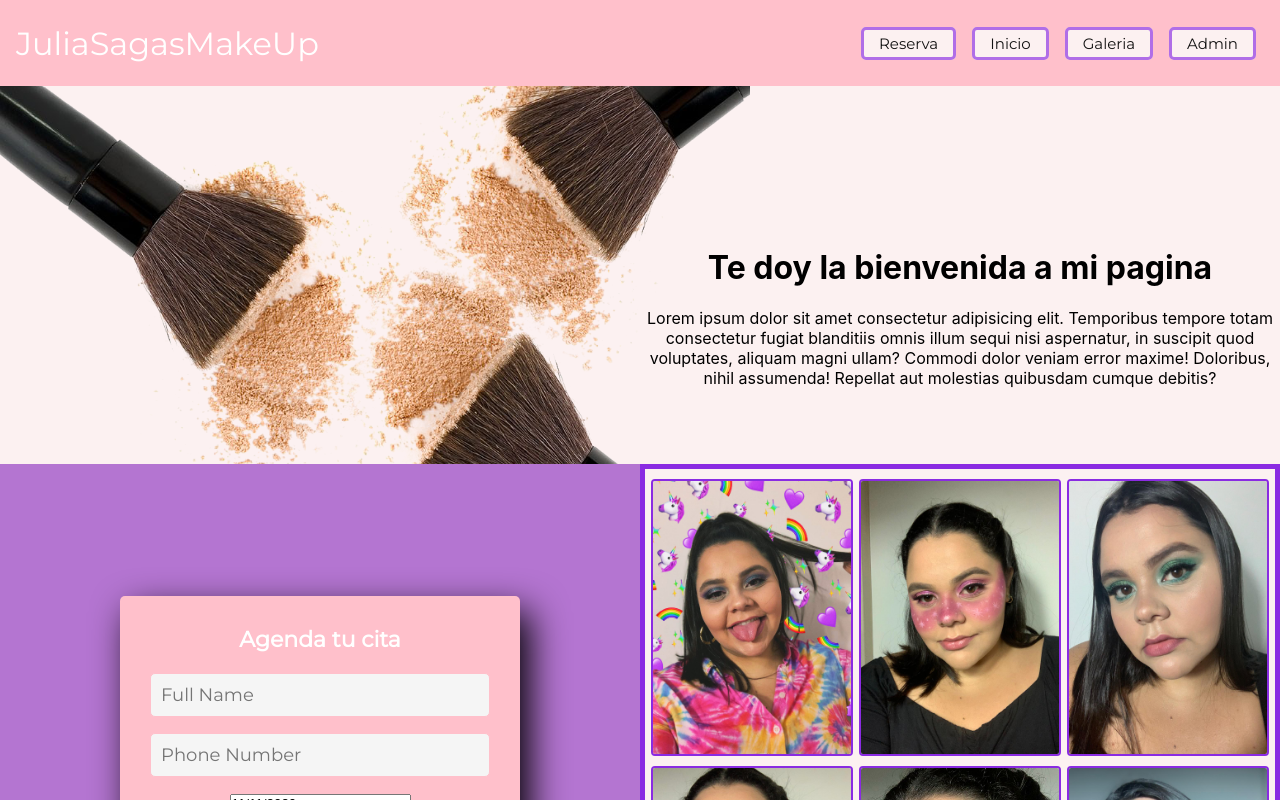
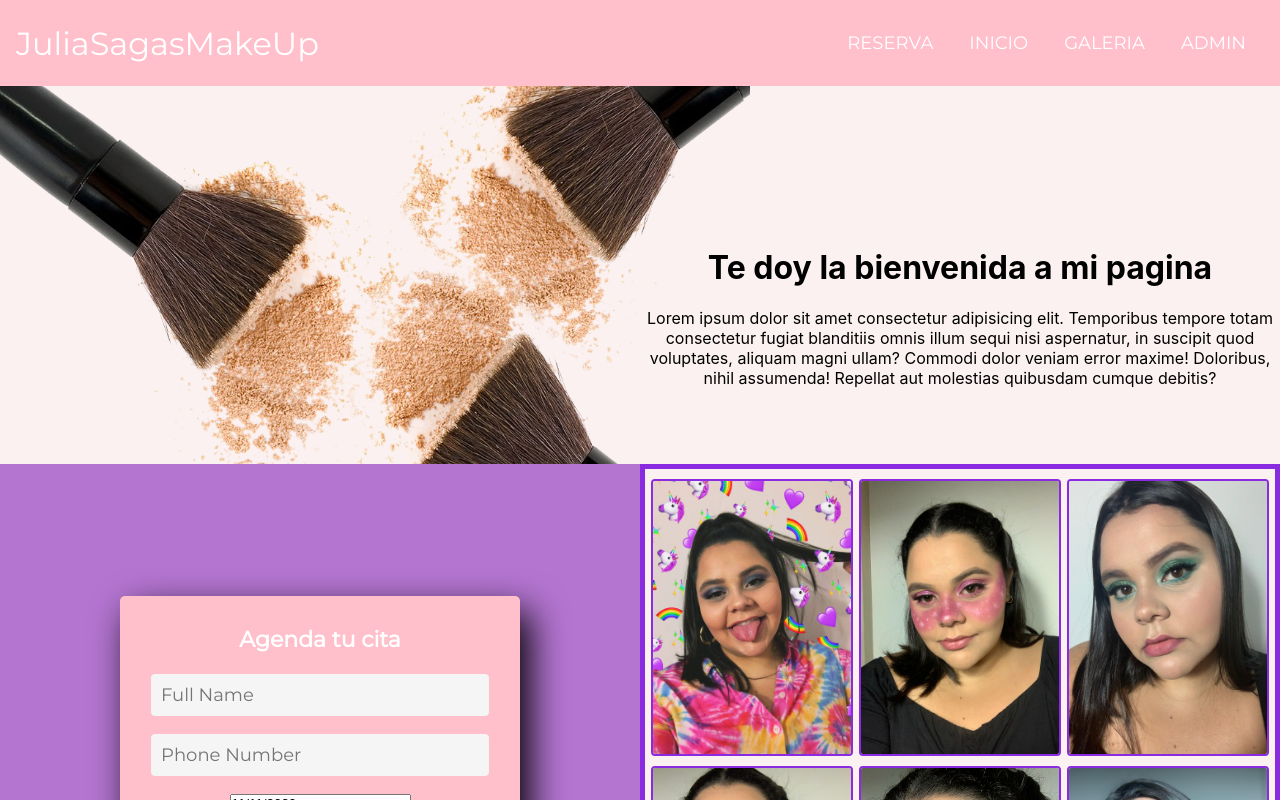
Before and after one commit to Javiermgdev/julia-makeup-react-app, a React (Create React App) app: page / in a window 1280 px wide. Shown: the top 800 px of the page. Built offline with nearby package versions, Linux system fonts and the light colour scheme; no server answers; the HTML template or start-up script is replaced by a standard one.

Commit message:
Menu items update

```diff
--- a/package.json
+++ b/package.json
@@ -19,8 +19,6 @@
     "react-viewerjs": "^0.1.9",
     "styled-components": "^5.2.0",
     "web-vitals": "^0.2.4"
-
-
   },
   "scripts": {
     "start": "react-scripts start",
@@ -46,7 +44,4 @@
       "last 1 safari version"
     ]
   }
-
-
-
 }
--- a/src/App.js
+++ b/src/App.js
@@ -23,11 +23,9 @@ function App() {
 
   return (
     <AppStyle className="App">
-      {/* <NavigationBar>
 
+      <Router>
 
-      </NavigationBar> */}
-      <Router>
       <Nav/>
       <Switch>
       <Route path="/" exact component = {Indexcomponent}/>
--- a/src/components/componentsNav/Toolbar/Toolbar.css
+++ b/src/components/componentsNav/Toolbar/Toolbar.css
@@ -41,25 +41,38 @@ img {
 }
 
 .toolbar_navigation-items li {
-  padding: 0 0.5rem;
+  /* padding: 0 0.5rem; */
+  border-radius: 3px;
+    margin: 0 5px;
 }
 
 .toolbar_navigation-items a {
-  color: rgb(19, 18, 18);
+  /* color: rgb(19, 18, 18);
   text-decoration: none;
   padding: 4px 15px;
   background-color: #fcf1f1;
   border-radius: 5px;
   border: 3px solid rgba(137, 43, 226, 0.658);
-  font-size:15px;
+  font-size:15px; */
+
+    padding: 7px 13px;
+    text-decoration: none;
+    font-size: 18px;
+    display: block;
+    text-transform: uppercase;
+    color: white;
+
 
 }
 
-.toolbar_navigation-items a:hover,
-.toolbar_navigation-items a:active {
+.toolbar_navigation-items a:hover{
+  background-color: rgba(184, 0, 240, .2);
+    transition: .8s;
+}
+/* .toolbar_navigation-items a:active {
   color: blueviolet;
   font-weight: 900;
-}
+} */
 
 @media (max-width: 768px) {
   .toolbar_navigation-items {
```
